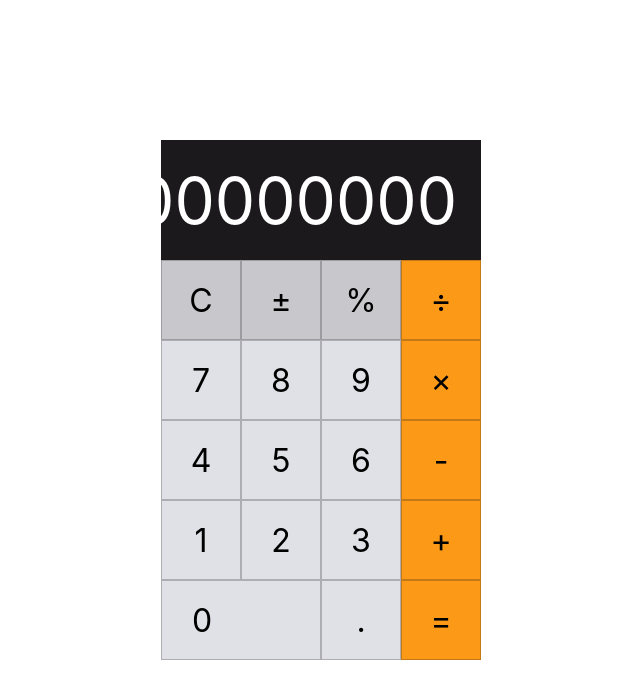
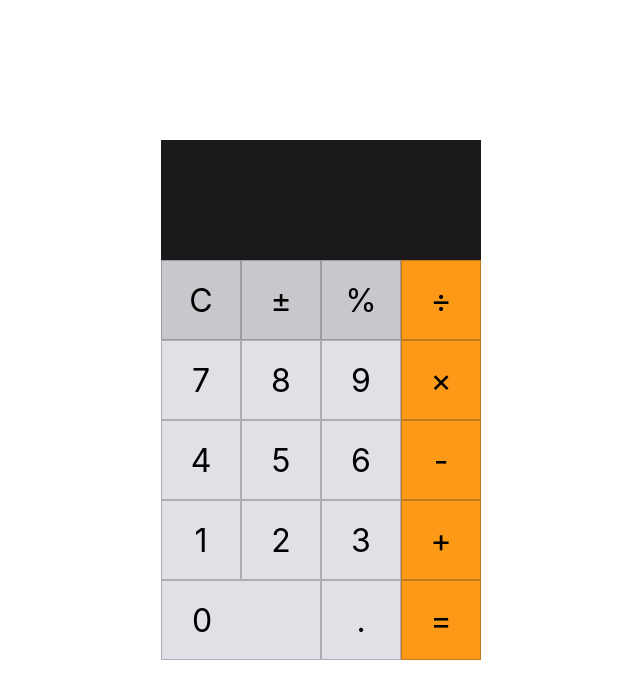
Before and after one commit to lwieckowski/calculator, a React (Create React App) app: page / in a window 1280 px wide. Shown: the top 698 px of the page, without its empty margins (319-959 px from the left). Built offline with nearby package versions, Linux system fonts and the light colour scheme.

Commit message:
Change display to input and add tests for it

```diff
--- a/src/App.css
+++ b/src/App.css
@@ -5,13 +5,15 @@
   height: 100%;
 }
 
+input {
+  all: unset;
+}
+
 #display {
   box-sizing: border-box;
-  display: flex;
   background-color: #1C191C;
   color: white;
-  justify-content: right;
-  align-items: center;
+  text-align: right;
   font-size: 4em;
   padding-right: 24px;
   width: 320px;
--- a/src/App.js
+++ b/src/App.js
@@ -4,7 +4,7 @@ function App() {
   return (
     <div id="app-container">
       <div>
-        <div id="display">00000000</div>
+        <input id="display" disabled></input>
         <div id="keypad">
           <FunctionKey>C</FunctionKey>
           <FunctionKey>&plusmn;</FunctionKey>
```
Also changed, not shown: 1 other file (tests, documents, lock files or other folders).
